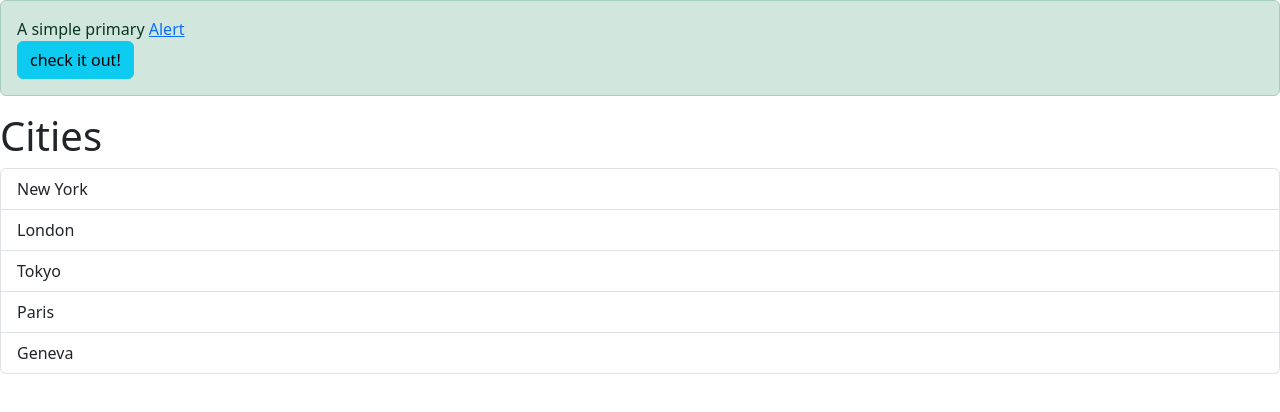
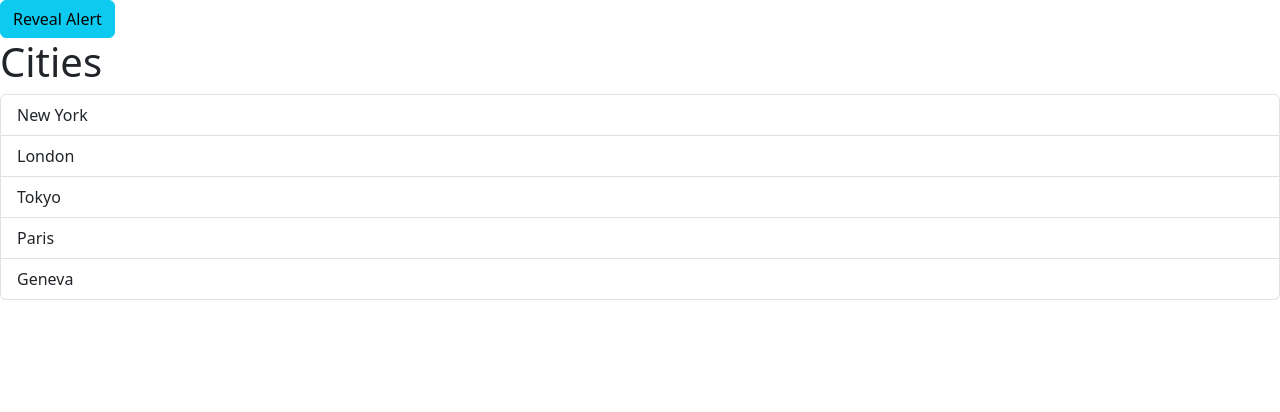
Before and after one commit to programmist/react-course-part1, a React (Vite) app: page / in a window 1280 px wide. Shown: the top 412 px of the page. Built offline with nearby package versions, Linux system fonts and the light colour scheme.

Commit message:
Make Alert dismissible and use Button to hide/reveal it

```diff
--- a/src/App.tsx
+++ b/src/App.tsx
@@ -1,6 +1,7 @@
 import ListGroup, { ListItem } from "@components/ListGroup";
 import Alert from "@components/Alert";
 import Button from "@components/Button";
+import { useState } from "react";
 
 const cities = [
   { id: 1, name: "New York" },
@@ -12,9 +13,11 @@ const cities = [
 
 function App() {
   const handleSelect = (item: ListItem) => console.log(item);
+  const [alertVisible, setAlertVisible] = useState(false);
   return (
     <>
-      <Alert type="success">
+      {alertVisible && (
+        <Alert type="success" onClose={() => setAlertVisible(false)}>
           A simple primary{" "}
           <a
             href="https://getbootstrap.com/docs/5.3/components/alerts/"
@@ -22,12 +25,17 @@ function App() {
           >
             Alert
           </a>{" "}
+        </Alert>
+      )}
+
       <div>
-          <Button variant="info" onClick={() => console.log("button clicked")}>
-            check it out!
+        <Button
+          variant="info"
+          onClick={() => setAlertVisible(alertVisible ? false : true)}
+        >
+          {alertVisible ? "Hide" : "Reveal"} Alert
         </Button>
       </div>
-      </Alert>
       <ListGroup title="Cities" items={cities} onSelectItem={handleSelect} />
     </>
   );
--- a/src/components/Alert.tsx
+++ b/src/components/Alert.tsx
@@ -4,12 +4,23 @@ import { ReactNode } from "react";
 interface Props {
   type: BootstrapVariant;
   children: ReactNode;
+  onClose: () => void;
 }
 
-function Alert({ type, children }: Props) {
+function Alert({ type, children, onClose }: Props) {
   return (
-    <div className={`alert alert-${type}`} role="alert">
+    <div
+      className={`alert alert-${type} alert-dismissible fade show`}
+      role="alert"
+    >
       {children}
+      <button
+        type="button"
+        className="btn-close"
+        data-bs-dismiss="alert"
+        aria-label="Close"
+        onClick={onClose}
+      ></button>
     </div>
   );
 }
--- a/src/main.tsx
+++ b/src/main.tsx
@@ -2,6 +2,7 @@ import React from "react";
 import ReactDOM from "react-dom/client";
 import App from "./App.tsx";
 import "bootstrap/dist/css/bootstrap.css";
+import "bootstrap/dist/js/bootstrap.js";
 
 ReactDOM.createRoot(document.getElementById("root")!).render(
   <React.StrictMode>
```
Lines whose indentation alone changed are shown as unchanged.
